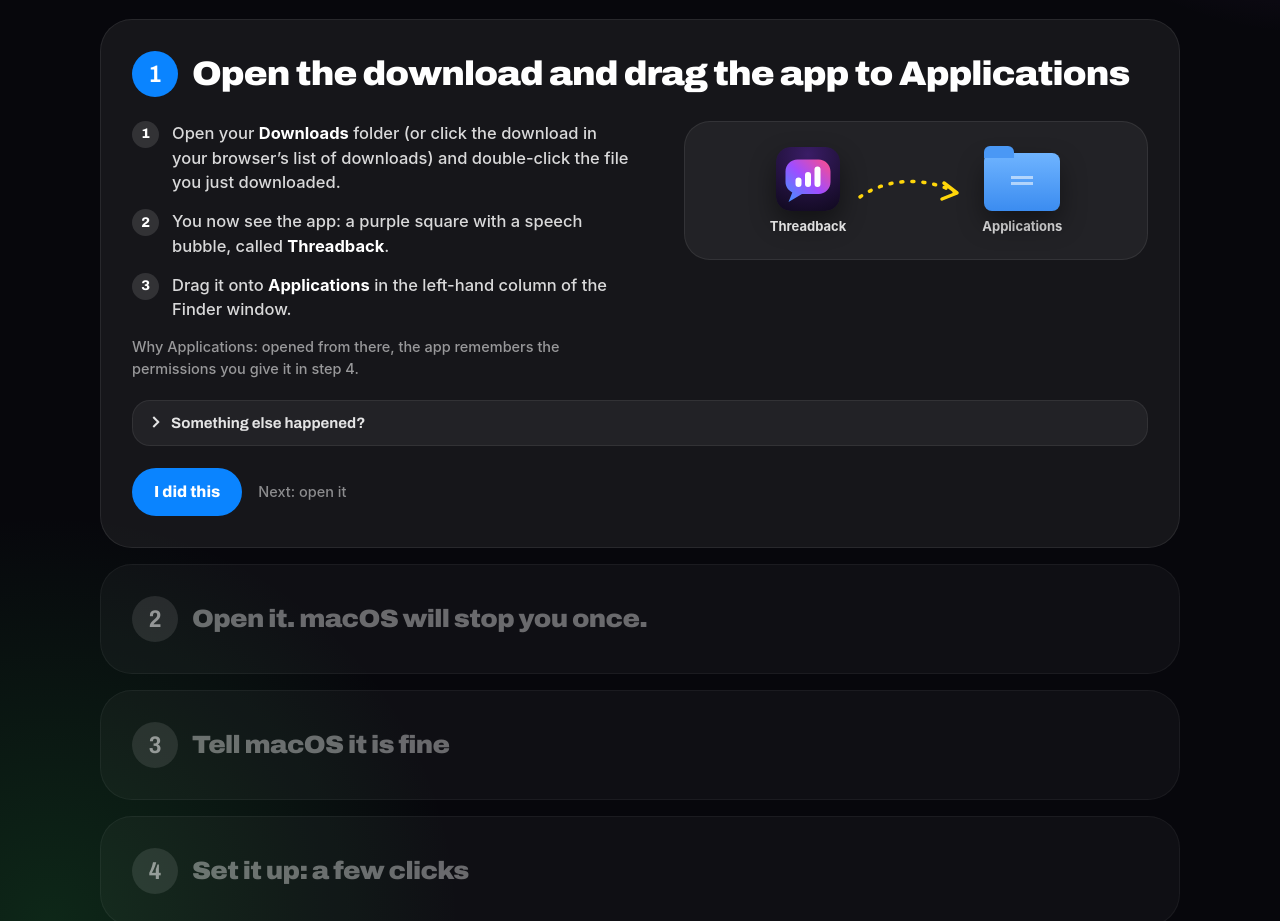
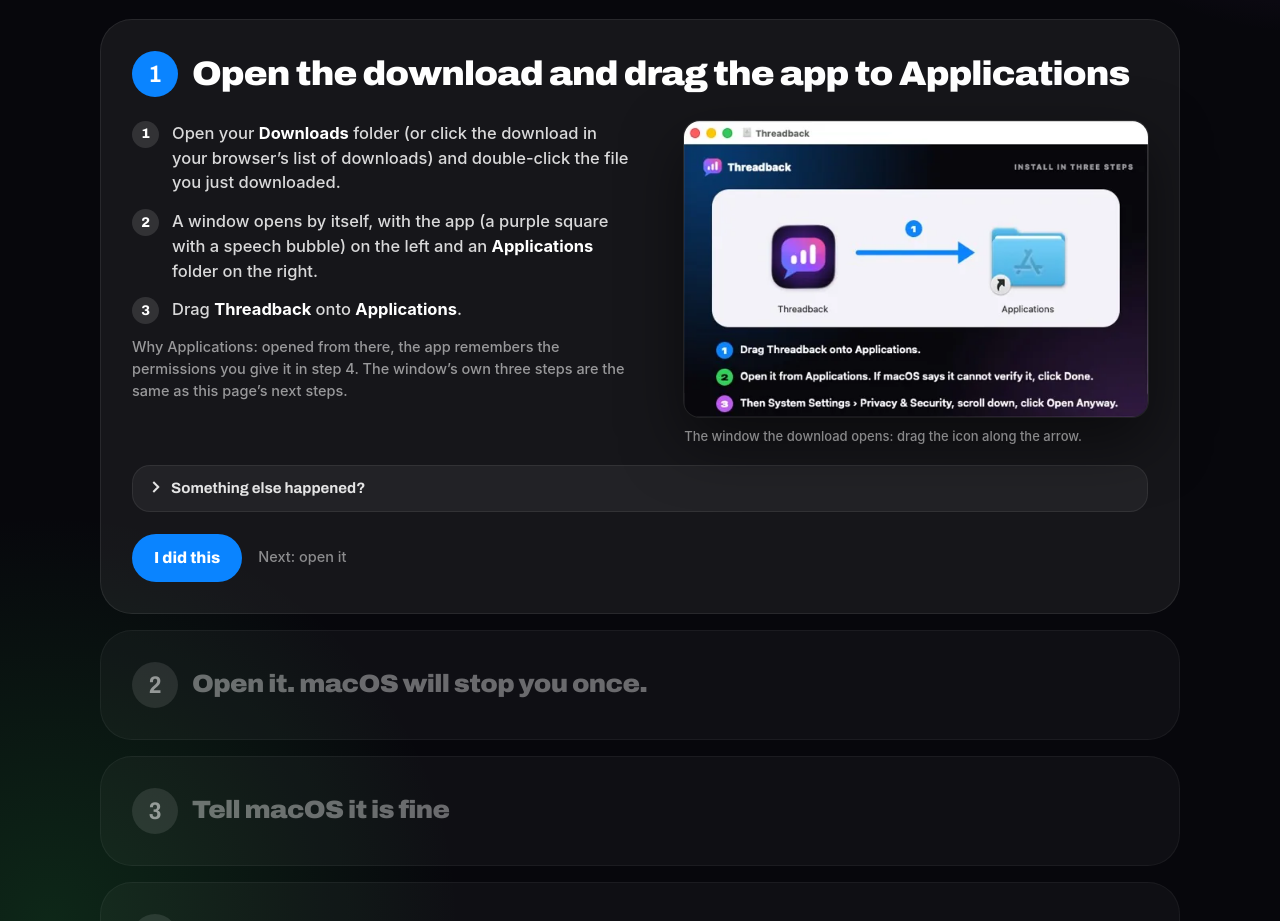
Before and after one commit to averyhsu/imessage-wrap, a website: page web/mac/index.html in a window 1280 px wide. Shown: the part 885-1806 px from the top of the page. Drawn offline with Linux system fonts and the light colour scheme.

Commit message:
Mac page step 1: the real window the disk image opens; copy follows the app's Dock and Turn off
The app now ships as a disk image whose window shows the app next to an
Applications shortcut, keeps a Dock icon while its window is open, and has
Turn off / Quit in the window it shows when opened again. Step 1 shows that
window instead of a drawing; the zip and the mounted disk move to the
step's problems list; how to turn it off now names the app's own window.

Co-Authored-By: Claude Opus 5.5 <noreply@anthropic.com>
Claude-Session: https://claude.ai/code/session_01HsT3WJgxawzje31yUV686t

```diff
--- a/web/mac/index.html
+++ b/web/mac/index.html
@@ -124,15 +124,14 @@
           <div class="mg-split__text">
             <ol class="mg-list">
               <li>Open your <b>Downloads</b> folder (or click the download in your browser’s list of downloads) and double-click the file you just downloaded.</li>
-              <li>You now see the app: a purple square with a speech bubble, called <b data-brand>the app</b>.</li>
-              <li>Drag it onto <b>Applications</b> in the left-hand column of the Finder window.</li>
+              <li>A window opens by itself, with the app (a purple square with a speech bubble) on the left and an <b>Applications</b> folder on the right.</li>
+              <li>Drag <b data-brand>the app</b> onto <b>Applications</b>.</li>
             </ol>
-            <p class="mg-why">Why Applications: opened from there, the app remembers the permissions you give it in step 4.</p>
+            <p class="mg-why">Why Applications: opened from there, the app remembers the permissions you give it in step 4. The window’s own three steps are the same as this page’s next steps.</p>
           </div>
-          <figure class="mg-drag" aria-label="Drag the app icon onto the Applications folder">
-            <span class="mg-drag__app"><img src="../assets/favicon.svg" alt="" width="64" height="64"><span data-brand>the app</span></span>
-            <svg class="mg-drag__arrow" viewBox="0 0 120 40" aria-hidden="true"><path fill="none" stroke="currentColor" stroke-width="3.500" stroke-linecap="round" stroke-dasharray="2 9" d="M6 26C34 6 74 6 102 22"/><path fill="none" stroke="currentColor" stroke-width="3.500" stroke-linecap="round" stroke-linejoin="round" d="m90 12 13 10-15 6"/></svg>
-            <span class="mg-drag__folder"><i aria-hidden="true"></i><span>Applications</span></span>
+          <figure class="mg-reply mg-reply--dmg">
+            <img src="img/download-window.webp" alt="The window that opens from the download: the app's icon, an arrow, and the Applications folder, with three numbered install steps." width="580" height="370" loading="lazy">
+            <figcaption>The window the download opens: drag the icon along the arrow.</figcaption>
           </figure>
         </div>
         <details class="mg-more">
@@ -140,10 +139,10 @@
           <dl class="mg-faq">
             <dt>The browser asks whether to allow downloads from this site.</dt>
             <dd>Click <b>Allow</b>, then click <b>Download for Mac</b> again.</dd>
-            <dt>I see a zip file, or a second zip inside the first.</dt>
-            <dd>Double-click each zip until the app’s icon appears. The zip files can go in the Trash afterwards.</dd>
-            <dt>I cannot see Applications.</dt>
-            <dd>In Finder, open the <b>Go</b> menu at the top of the screen and choose <b>Applications</b>. Drag the app into that window.</dd>
+            <dt>I got a zip file instead, or no window opened.</dt>
+            <dd>Double-click the zip until the app’s icon appears. Then, in Finder, open the <b>Go</b> menu at the top of the screen, choose <b>Applications</b>, and drag the app into that window.</dd>
+            <dt>Afterwards there is a disk named after the app in Finder’s sidebar.</dt>
+            <dd>That is the download, opened. Once the app is in Applications, click the eject arrow next to it. The downloaded file can go in the Trash.</dd>
           </dl>
         </details>
         <div class="mg-step__foot">
@@ -190,7 +189,7 @@
             <dt>It says <q data-macos="damaged">“the app” is damaged and can’t be opened. You should move it to the Trash.</q></dt>
             <dd>That message has no way past it: the copy you have was broken on the way. Move it to the Trash, download it again from this page and drag the new copy to Applications. If the new copy says the same, please tell us on <a href="https://github.com/averyhsu/imessage-wrap" data-source rel="noopener">GitHub</a>.</dd>
             <dt>Nothing appeared at all.</dt>
-            <dd>The app may already be open: it has no icon in the Dock, only a speech bubble in the menu bar at the top right of the screen. If its setup window is showing, skip to step 4.</dd>
+            <dd>The app may already be open: look for its icon in the Dock, or a speech bubble in the menu bar at the top right of the screen. If its setup window is showing, skip to step 4.</dd>
             <dt>I clicked <span data-macos="moveToTrash">Move to Trash</span> by mistake.</dt>
             <dd>No harm done. Download it again and start from step 1.</dd>
           </dl>
@@ -357,7 +356,7 @@
           </li>
           <li>
             <h3>How to turn it off</h3>
-            <p>Click the speech-bubble icon in the menu bar at the top of the screen and choose <b>Quit <span data-brand>the app</span></b>. To remove it for good, also move it from Applications to the Trash.</p>
+            <p>Open <span data-brand>the app</span> again from Applications: its window has <b>Turn off</b> and <b>Quit <span data-brand>the app</span></b>. To remove it for good, quit it and move it from Applications to the Trash.</p>
           </li>
           <li class="mg-facts__wide">
             <h3>What never leaves this Mac</h3>
--- a/web/mac/mac.css
+++ b/web/mac/mac.css
@@ -592,69 +592,9 @@ html.mg-all .mg-step .mg-step__body { animation: none; }
 .mg-btn--small { min-height: 40px; padding: 0 16px; font-size: 14px; }
 .mg-btn .mg-ico { font-size: 1.2em; }
 
-/* ── step 1: the drag ── */
+/* ── step 1: the window the download opens ── */
 
-.mg-drag {
-  display: flex;
-  align-items: center;
-  justify-content: center;
-  gap: 8px;
-  padding: 26px 18px;
-  border-radius: 26px;
-  background: rgba(255, 255, 255, 0.05);
-  box-shadow: inset 0 0 0 1px rgba(255, 255, 255, 0.08);
-}
-
-.mg-drag__app,
-.mg-drag__folder {
-  display: flex;
-  flex-direction: column;
-  align-items: center;
-  gap: 8px;
-  font: 700 13px/1.2 var(--font-text);
-  color: rgba(255, 255, 255, 0.86);
-  text-align: center;
-}
-
-.mg-drag__app > img { width: 64px; height: 64px; border-radius: 15px; box-shadow: 0 12px 26px rgba(0, 0, 0, 0.45); }
-
-.mg-drag__arrow { width: clamp(70px, 12vw, 120px); height: auto; color: var(--yellow); flex: none; }
-
-/* A plain folder shape, drawn here. */
-.mg-drag__folder > i {
-  position: relative;
-  display: block;
-  width: 76px;
-  height: 58px;
-  margin-top: 6px;
-  border-radius: 8px;
-  background: linear-gradient(#6fb4ff, #3b8cf0);
-  box-shadow: 0 12px 26px rgba(0, 0, 0, 0.4);
-}
-
-.mg-drag__folder > i::before {
-  content: "";
-  position: absolute;
-  left: 0;
-  top: -7px;
-  width: 30px;
-  height: 12px;
-  border-radius: 6px 6px 0 0;
-  background: #4a98f5;
-}
-
-.mg-drag__folder > i::after {
-  content: "";
-  position: absolute;
-  left: 50%;
-  top: 50%;
-  width: 22px;
-  height: 22px;
-  margin: -6px 0 0 -11px;
-  border-top: 3px solid rgba(255, 255, 255, 0.55);
-  border-bottom: 3px solid rgba(255, 255, 255, 0.55);
-  height: 9px;
-}
+.mg-reply--dmg { align-self: center; }
 
 /* ── the two drawings of macOS moments ── */
 
```
Also changed, not shown: docs/screenshots/web/mac-guide-0-start-desktop.png, docs/screenshots/web/mac-guide-0-start-phone.png, docs/screenshots/web/mac-guide-1-applications-desktop.png, docs/screenshots/web/mac-guide-1-applications-phone.png, docs/screenshots/web/mac-guide-5-done-desktop.png, docs/screenshots/web/mac-guide-5-done-phone.png, web/mac/img/download-window.webp (added).
